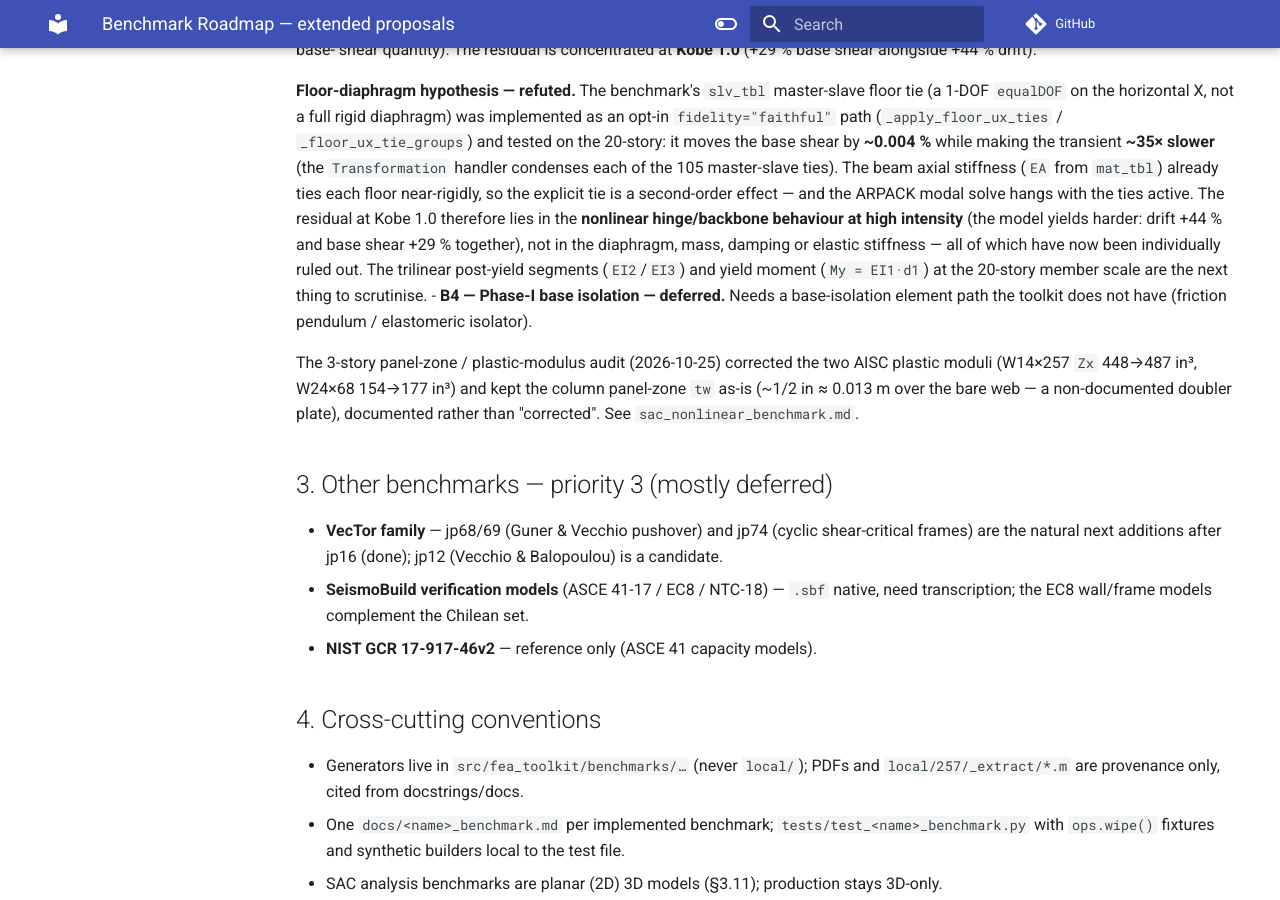
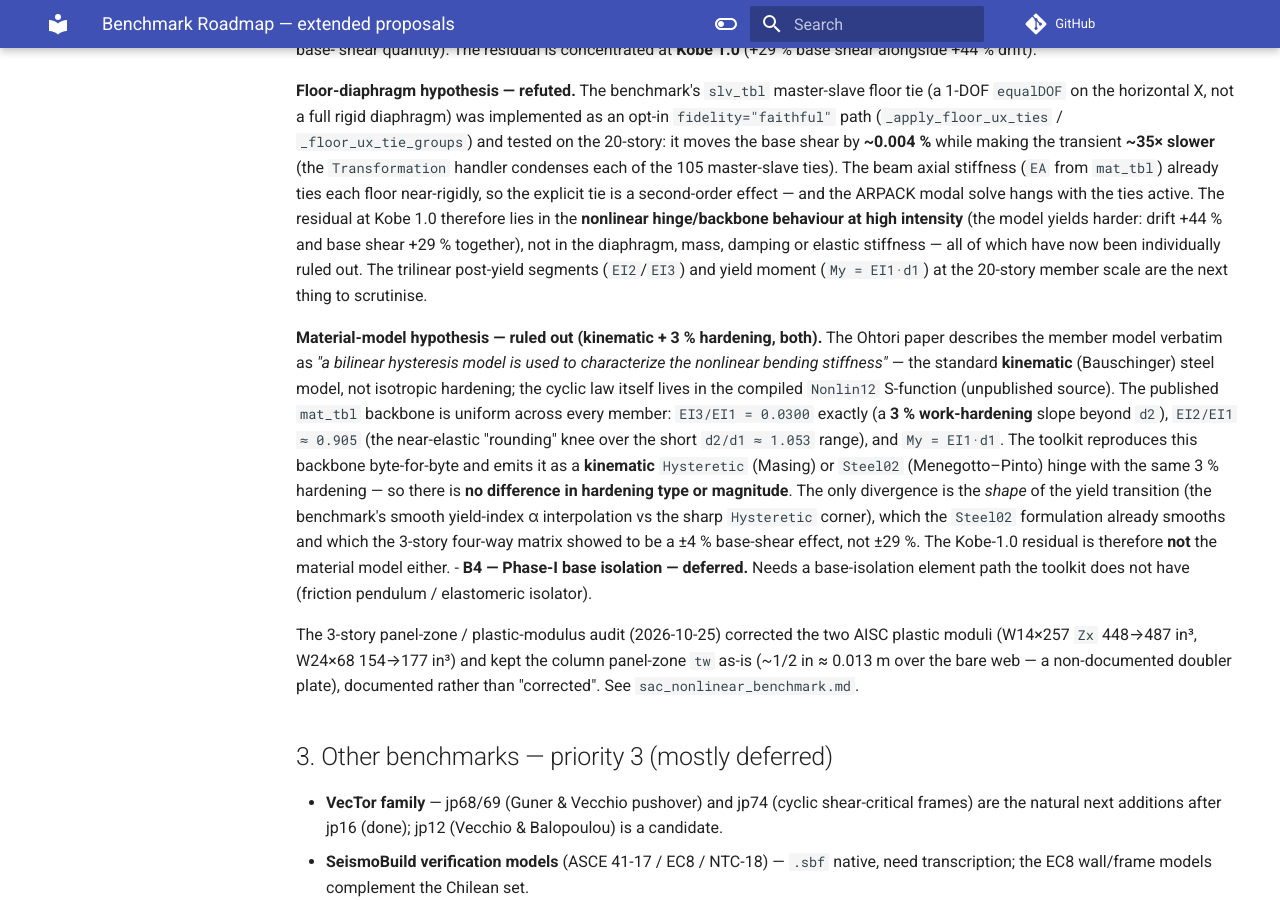
Before and after one commit to boustrephon/fea_toolkit, an MkDocs documentation site: the page built from docs/benchmark_roadmap.md, in a window 1280 px wide and 900 px high, scrolled down 3925 px. Built offline with MkDocs 1.6.1 and Material for MkDocs 9.7.7, drawn with Linux system fonts in a browser that asks for light colours; comment, search, counter and statistics services are not loaded.

Commit message:
docs(sac): rule out the material-model (kinematic/isotropic, hardening) hypothesis
The Ohtori benchmark uses a bilinear kinematic hardening model (3% work
hardening, EI3/EI1=0.03) per the paper's 'bilinear hysteresis' wording; the
cyclic law is the compiled Nonlin12 S-function.  The toolkit reproduces the
mat_tbl backbone byte-for-byte as a kinematic Hysteretic/Steel02 hinge with the
same 3% hardening, so there is no difference in hardening type or magnitude.
Only the yield-transition shape differs (smooth alpha vs sharp corner), already
a +-4% effect per the 3-story matrix.  The 20-story Kobe-1.0 residual is not the
material model.

```diff
--- a/docs/benchmark_roadmap.md
+++ b/docs/benchmark_roadmap.md
@@ -238,6 +238,24 @@ frames under the ten record cases — is planned as an A0–A4 sequence:
   which have now been individually ruled out.  The trilinear post-yield
   segments (``EI2``/``EI3``) and yield moment (``My = EI1·d1``) at the 20-story
   member scale are the next thing to scrutinise.
+
+  **Material-model hypothesis — ruled out (kinematic + 3 % hardening, both).**
+  The Ohtori paper describes the member model verbatim as *"a bilinear
+  hysteresis model is used to characterize the nonlinear bending stiffness"* —
+  the standard **kinematic** (Bauschinger) steel model, not isotropic
+  hardening; the cyclic law itself lives in the compiled ``Nonlin12`` S-function
+  (unpublished source).  The published ``mat_tbl`` backbone is uniform across
+  every member: ``EI3/EI1 = 0.0300`` exactly (a **3 % work-hardening** slope
+  beyond ``d2``), ``EI2/EI1 ≈ 0.905`` (the near-elastic "rounding" knee over the
+  short ``d2/d1 ≈ 1.053`` range), and ``My = EI1·d1``.  The toolkit reproduces
+  this backbone byte-for-byte and emits it as a **kinematic** ``Hysteretic``
+  (Masing) or ``Steel02`` (Menegotto–Pinto) hinge with the same 3 % hardening —
+  so there is **no difference in hardening type or magnitude**.  The only
+  divergence is the *shape* of the yield transition (the benchmark's smooth
+  yield-index α interpolation vs the sharp ``Hysteretic`` corner), which the
+  ``Steel02`` formulation already smooths and which the 3-story four-way matrix
+  showed to be a ±4 % base-shear effect, not ±29 %.  The Kobe-1.0 residual is
+  therefore **not** the material model either.
 - **B4 — Phase-I base isolation — deferred.** Needs a base-isolation element
   path the toolkit does not have (friction pendulum / elastomeric isolator).
 
```
